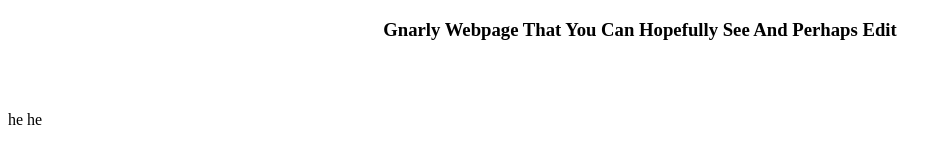
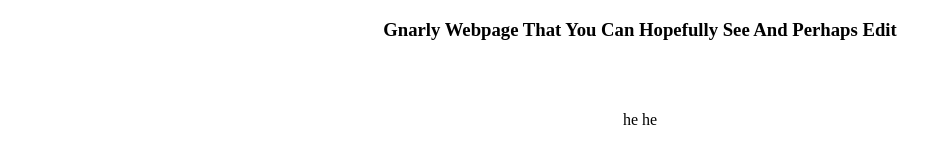
Before and after one commit to Zoinks13/zoinks13.github.io, a plain HTML site: page index.html in a window 1280 px wide. Shown: the whole page, without its empty margins (0-951 px from the left). Drawn offline with Linux system fonts and the light colour scheme.

Commit message:
Update index.html

```diff
--- a/index.html
+++ b/index.html
@@ -15,7 +15,9 @@
 <br>
 <br>
 
-<p> he he </p>
+   <style type="text/css" media="screen"> .block { width: 50px; height: 50px; float: left; position: fixed; bottom: 0; } </style>
+
+   <p> <center> he he </center> </p>
 
 
 
```
